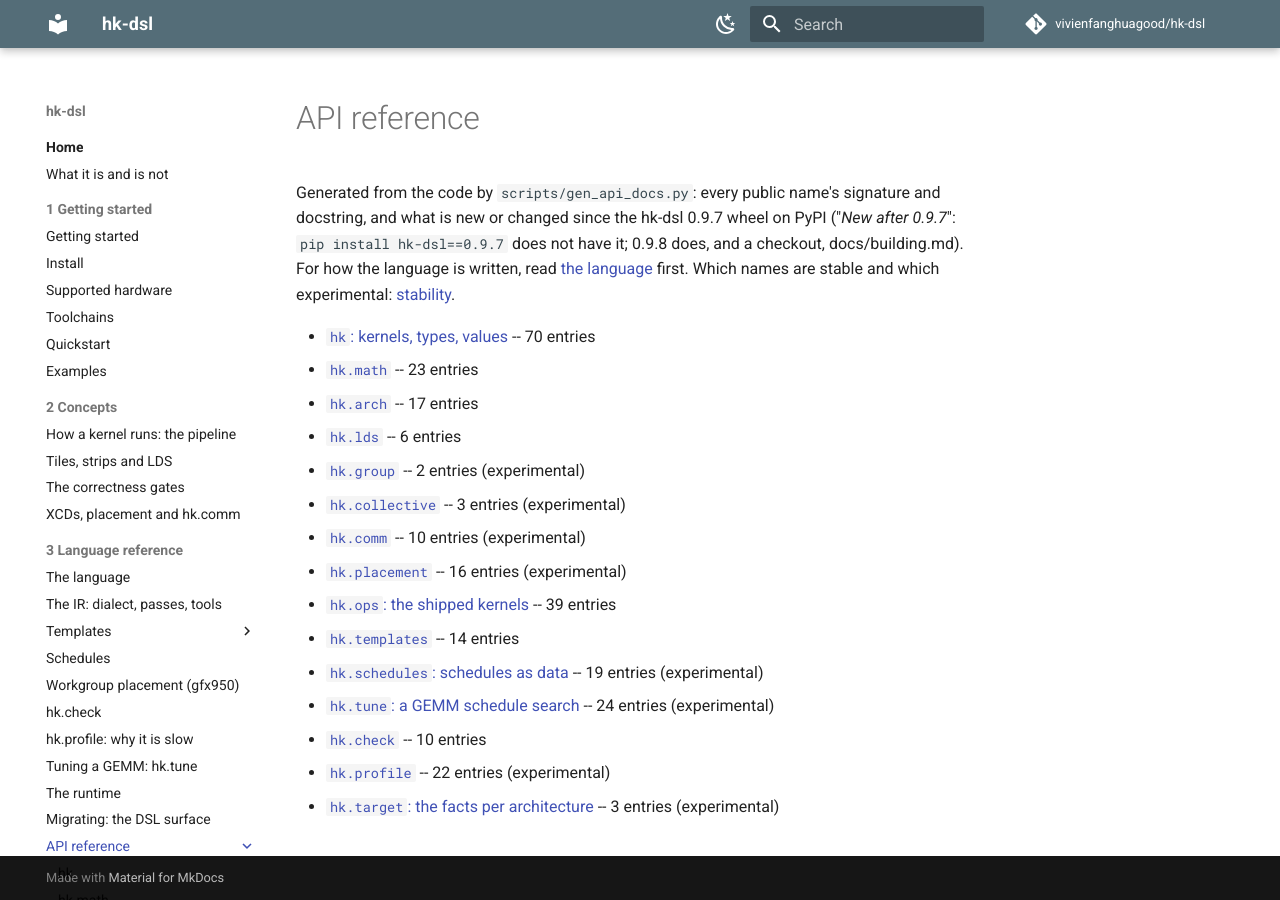
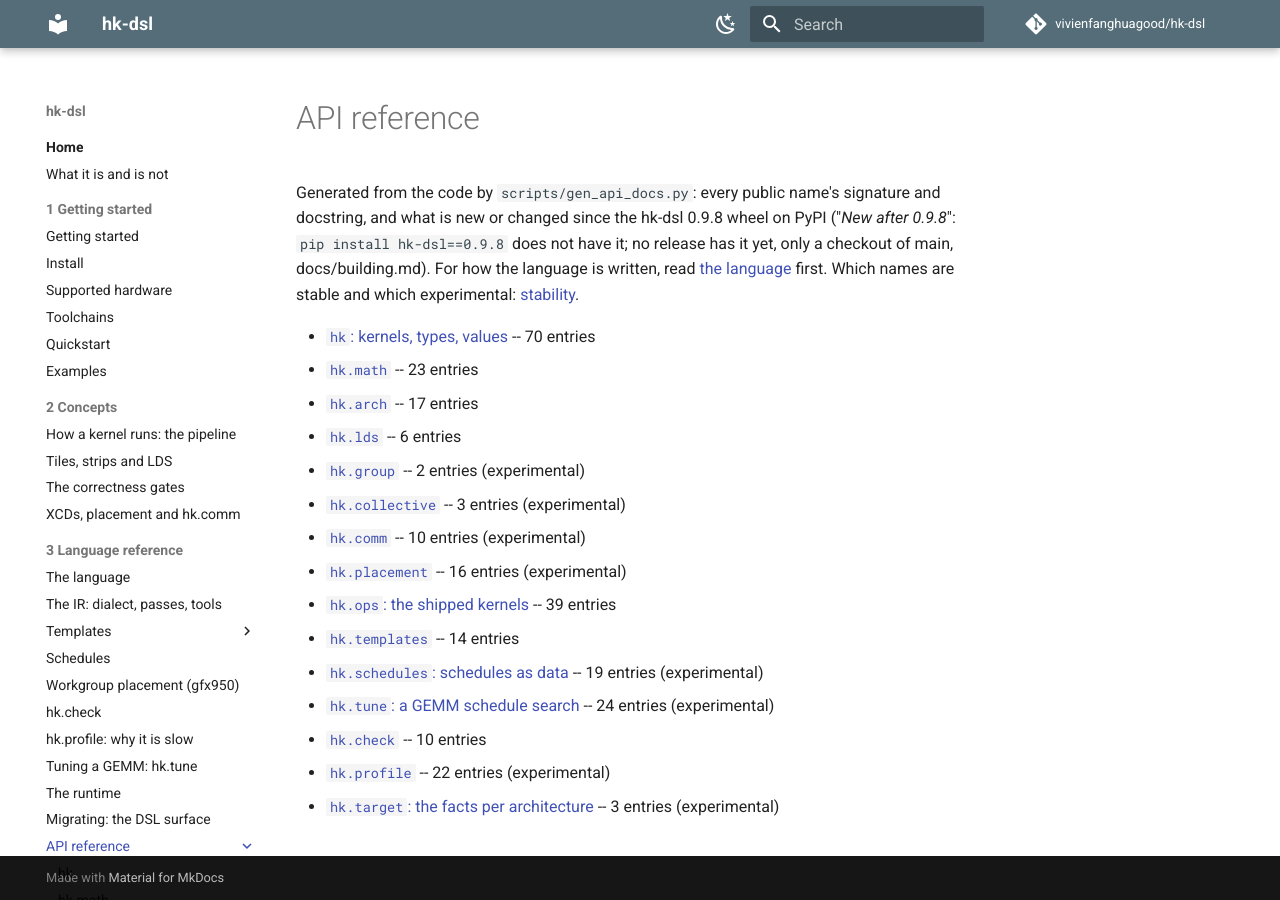
Before and after one commit to vivienfanghuagood/hk-dsl, an MkDocs documentation site: the page built from docs/api/README.md, in a window 1280 px wide. Built offline with MkDocs 1.6.1 and Material for MkDocs 9.7.7, drawn with Linux system fonts in a browser that asks for light colours; comment, search, counter and statistics services are not loaded.

Commit message:
post-release 0.9.8: API marks against the 0.9.8 wheel, RELEASE = None, CHANGELOG Unreleased
As #290 for 0.9.7: scripts/api_baseline_0.9.8.json from the v0.9.8 cp310 wheel; PYPI = "0.9.8",
RELEASE = None, regenerated; test_api_docs against 0.9.8; llms.txt, the skill and docs/README:
marks are New after 0.9.8, main only; an empty ## Unreleased at the top of CHANGELOG.

Co-Authored-By: Claude <noreply@anthropic.com>

```diff
--- a/docs/api/README.md
+++ b/docs/api/README.md
@@ -2,7 +2,7 @@
 
 # API reference
 
-Generated from the code by `scripts/gen_api_docs.py`: every public name's signature and docstring, and what is new or changed since the hk-dsl 0.9.7 wheel on PyPI ("*New after 0.9.7*": `pip install hk-dsl==0.9.7` does not have it; 0.9.8 does, and a checkout, docs/building.md). For how the language is written, read [the language](../language.md) first. Which names are stable and which experimental: [stability](../stability.md).
+Generated from the code by `scripts/gen_api_docs.py`: every public name's signature and docstring, and what is new or changed since the hk-dsl 0.9.8 wheel on PyPI ("*New after 0.9.8*": `pip install hk-dsl==0.9.8` does not have it; no release has it yet, only a checkout of main, docs/building.md). For how the language is written, read [the language](../language.md) first. Which names are stable and which experimental: [stability](../stability.md).
 
 - [`hk`: kernels, types, values](hk.md) -- 70 entries
 - [`hk.math`](hk.math.md) -- 23 entries
--- a/llms.txt
+++ b/llms.txt
@@ -68,7 +68,7 @@ It traces and runs on both GPUs, ragged shapes (100x1000) included; `hk.check` t
 
 ## Pitfalls
 
-- The docs describe main; `pip install hk-dsl` is 0.9.8 (check `hk.__version__`). The API reference marks what is *New after 0.9.7*: in 0.9.8, not in 0.9.7. 0.8.0 added, and 0.7.0 lacks, workgroup placement (`hk.kernel(placement=)`, `hk.Placement`, `hk.arch.xcd_count`), `hk.map_cpp`, the strip ops and element exchange. 0.6.0's synchronous `g.load` / `g.store` on gfx950 read and write past a partial last tile; 0.7.0's do not.
+- The docs describe main; `pip install hk-dsl` is 0.9.8 (check `hk.__version__`). The API reference marks what is *New after 0.9.8*: on main only, in no release yet. 0.8.0 added, and 0.7.0 lacks, workgroup placement (`hk.kernel(placement=)`, `hk.Placement`, `hk.arch.xcd_count`), `hk.map_cpp`, the strip ops and element exchange. 0.6.0's synchronous `g.load` / `g.store` on gfx950 read and write past a partial last tile; 0.7.0's do not.
 - Positional kernel parameters are tensors (`hk.Tensor[dtype]`, 4-D `(batch, depth, rows, cols)`; a 2-D tensor is `(rows, cols)`). Constexprs are keyword-only with a default, baked into the source: a new value is a new compile.
 - The transcendental math (gelu, dgelu, sqrt, rsqrt, silu) is fp32-only: load 16-bit data into an fp32 tile or strip (the load converts) and store it back (the store converts). `hk.math.gelu` is `F.gelu(x, approximate="tanh")`, not the erf default.
 - A strip's columns are whole chunks of `wave x run` (32 x run on gfx1100, 64 x run on gfx950): `CW=512` with `run=8` fits both. Read the wave from `hk.arch.target().wave` when a plan depends on it.
```
Also changed, not shown: CHANGELOG.md (+2 -0 lines), docs/README.md (+1 -1 lines), skills/hk-kernel/SKILL.md (+2 -2 lines), 4 other files.
